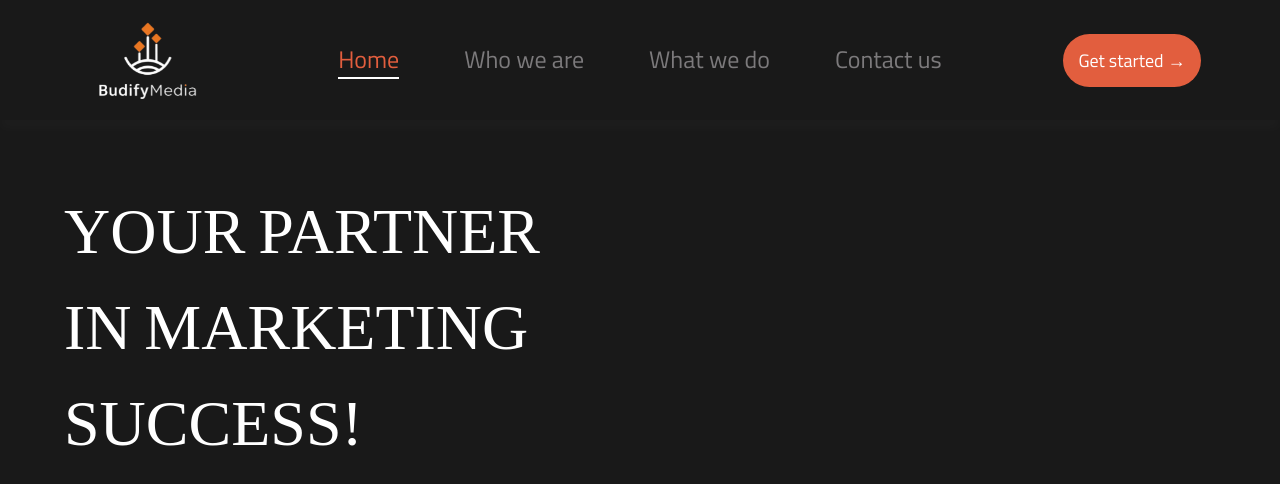
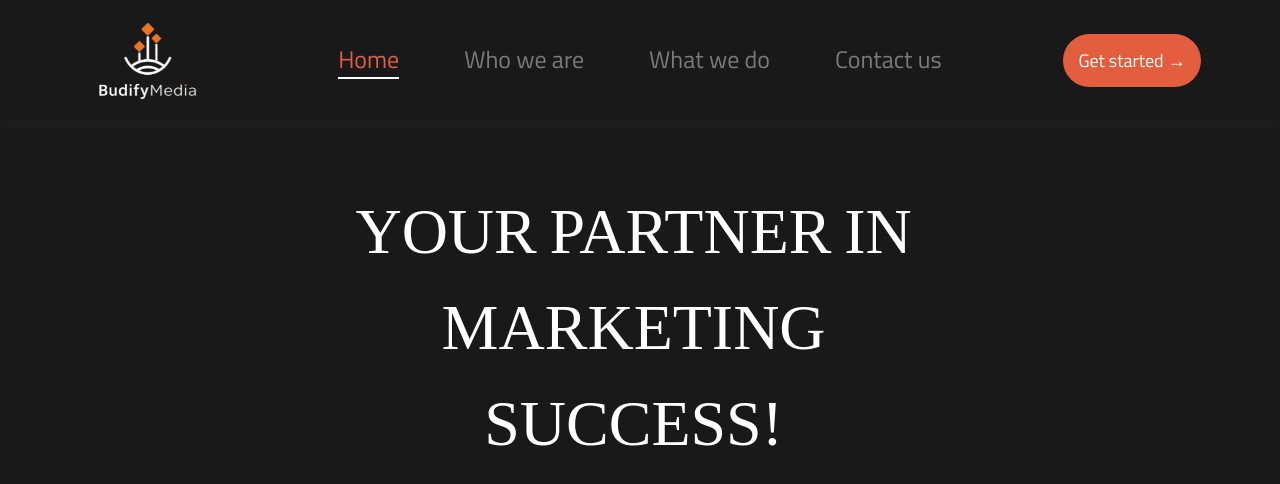
Before and after one commit to AroraKaran19/BudifyMediaWebsite, a React (Vite) app: page / in a window 1280 px wide. Shown: the top 484 px of the page. Built offline with nearby package versions, Linux system fonts and the light colour scheme; a web font is replaced by a local one.

Commit message:
minor changes

```diff
--- a/src/pages/Home.tsx
+++ b/src/pages/Home.tsx
@@ -4,8 +4,8 @@ function Home() {
 	return (
 		<div className="h-[150vh] bg-[#191919]">
 			<div className="home-first-container h-auto w-full" id="start">
-				<div className="home-first-content flex h-full w-full">
-					<p id="title" className="text-white sm:w-full sm:text-center">
+				<div className="home-first-content flex h-full w-full sm:flex-col justify-center items-center">
+					<p id="title" className="text-white w-[50%] text-center">
 						<span>YOUR</span>
 						<span>PARTNER</span>
 						<span>IN</span>
--- a/src/styles/Home.css
+++ b/src/styles/Home.css
@@ -12,7 +12,6 @@
 }
 
 .home-first-container #title {
-    width: clamp(0px, 80vw, 43%);
     font-family: 'Couture Bold', 'sans-serif';
     font-size: clamp(1.5rem, 5vw, 5rem);
     animation: swipefromleft 1s ease-out;
```
Also changed, not shown: vercel.json (added).
